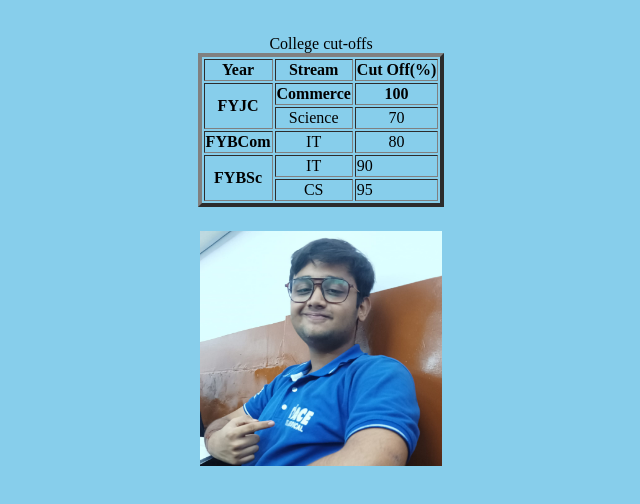
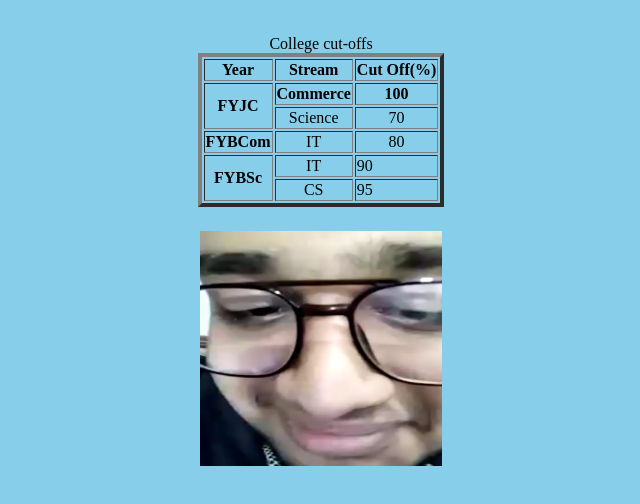
Before and after one commit to KrishnaMaurya26/pace, a plain HTML site: page index.html in a window 1280 px wide. Shown: the whole page, without its empty margins (319-959 px from the left). Drawn offline with Linux system fonts and the light colour scheme.

Commit message:
index.html

```diff
--- a/index.html
+++ b/index.html
@@ -32,7 +32,7 @@
     <td align="centre">95</td>
     </tr>
     </table>
-    <p><img src="pace.jpg" width=241.3 height=235.4 ></p>
+    <p><img src="pace.jpeg" width=241.3 height=235.4 ></p>
     </font>
     </body>
     </html>
```
